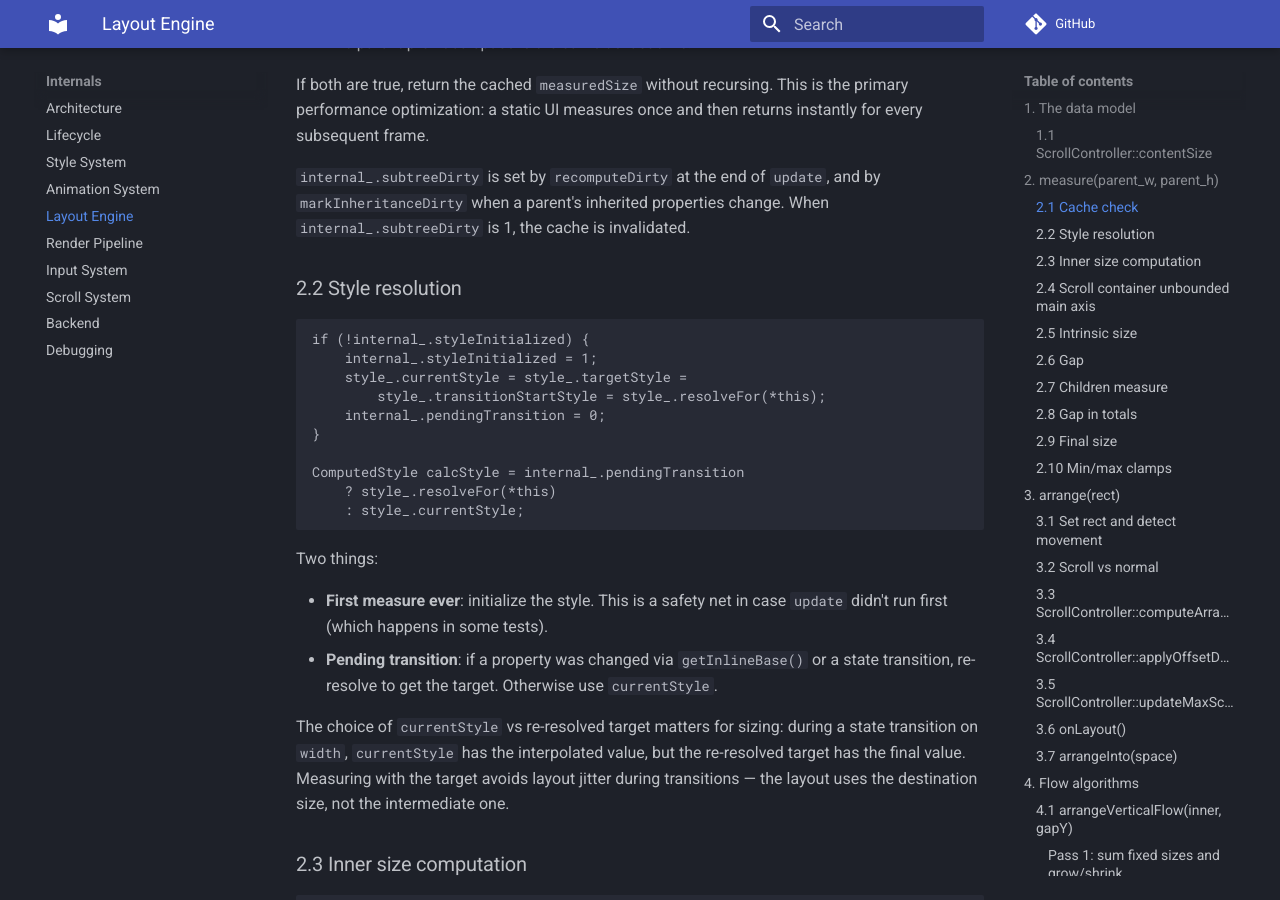
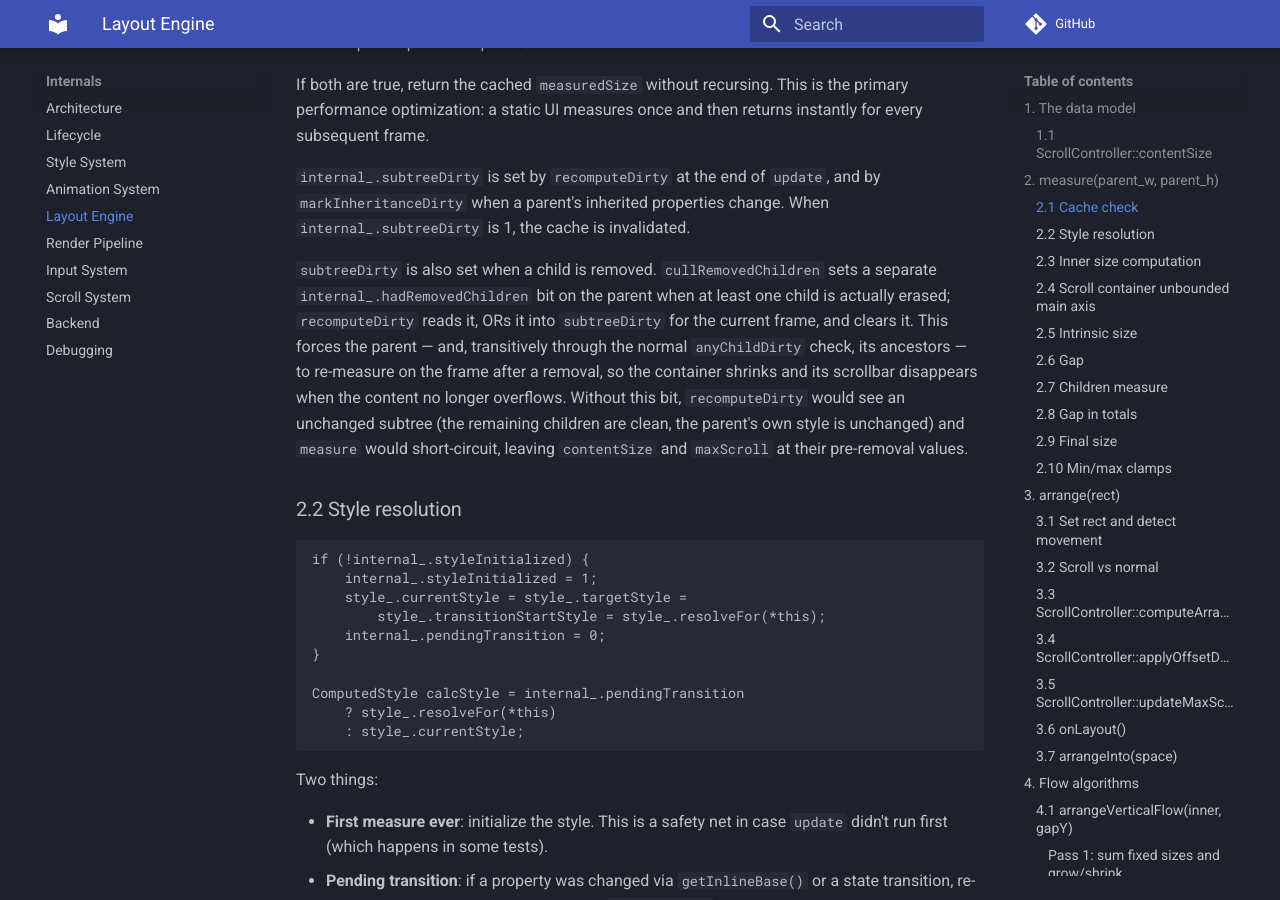
Before and after one commit to zLouis043/ZenitUI, an MkDocs documentation site: the page built from docs/internals/05-layout-engine.md, in a window 1280 px wide and 900 px high, scrolled down 1776 px. Built offline with MkDocs 1.6.1 and Material for MkDocs 9.7.7, drawn with Linux system fonts in a browser that asks for light colours; comment, search, counter and statistics services are not loaded.

Commit message:
Docs updated

```diff
--- a/docs/internals/05-layout-engine.md
+++ b/docs/internals/05-layout-engine.md
@@ -84,6 +84,18 @@ and then returns instantly for every subsequent frame.
 `internal_.subtreeDirty` is set by `recomputeDirty` at the end of `update`, and
 by `markInheritanceDirty` when a parent's inherited properties change.
 When `internal_.subtreeDirty` is 1, the cache is invalidated.
+
+`subtreeDirty` is also set when a child is removed. `cullRemovedChildren`
+sets a separate `internal_.hadRemovedChildren` bit on the parent when at
+least one child is actually erased; `recomputeDirty` reads it, ORs it into
+`subtreeDirty` for the current frame, and clears it. This forces the
+parent — and, transitively through the normal `anyChildDirty` check, its
+ancestors — to re-measure on the frame after a removal, so the container
+shrinks and its scrollbar disappears when the content no longer overflows.
+Without this bit, `recomputeDirty` would see an unchanged subtree (the
+remaining children are clean, the parent's own style is unchanged) and
+`measure` would short-circuit, leaving `contentSize` and `maxScroll` at
+their pre-removal values.
 
 ### 2.2 Style resolution
 
```
Also changed, not shown: docs/ROADMAP.md (+1 -1 lines).
